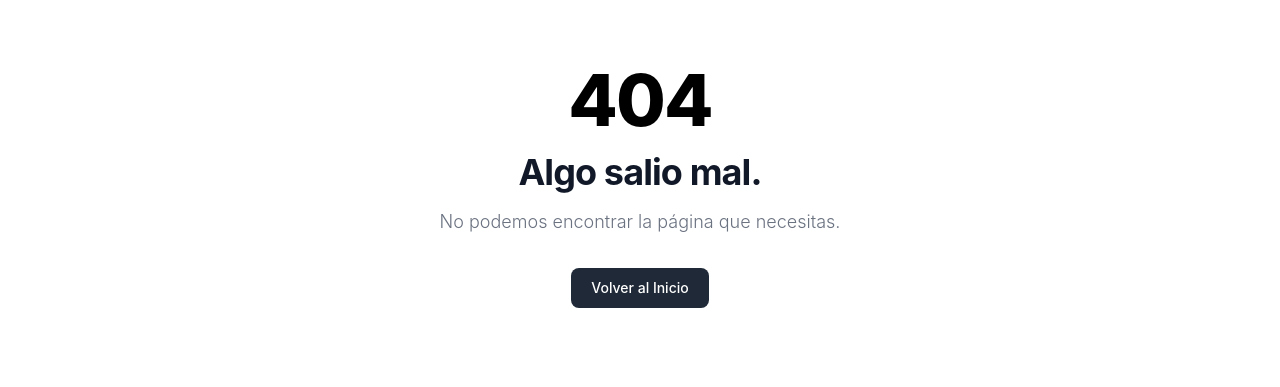
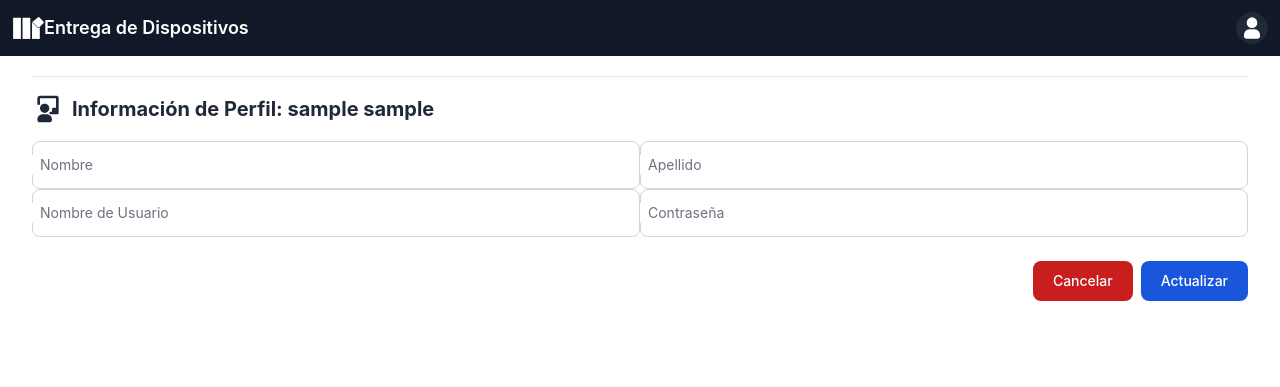
Before and after one commit to nlh-dev/ssmr-device-control-web, a PHP site: page /php/updateUsers/1/ in a window 1280 px wide. Shown: the top 387 px of the page. Run offline with PHP 8.4, Linux system fonts and the light colour scheme; the visitor is signed in with stand-in values (Sample User, id 1); some libraries are stand-ins or nearby versions.

Commit message:
delete users button working, update profile and users form initialized, must finish

```diff
--- a/app/controllers/viewsController.php
+++ b/app/controllers/viewsController.php
@@ -8,7 +8,6 @@
 
         public function obtainViews($views){
 
-
             if ($views != "") {
                 $response = $this -> obtainViewsModel($views);
             } else {
--- a/app/models/viewsModel.php
+++ b/app/models/viewsModel.php
@@ -9,7 +9,16 @@
     protected function obtainViewsModel($views)
     {
 
-        $viewsList = ["home", "controlPanel", "controlStorage", "users", "addControl", "addUsers", "logout"];
+        $viewsList = [
+        "home",
+        "logout",
+        "controlPanel",
+        "controlStorage",
+        "addControl",
+        "users",
+        "addUsers",
+        "updateUsers",
+        ];
 
         if (in_array($views, $viewsList)){
             if (is_file("./app/views/content/".$views."-view.php")) {
--- /dev/null
+++ b/app/views/content/updateUsers-view.php
@@ -0,0 +1,84 @@
+<div class="p-4 sm:ml-64">
+    <div class="p-4 mt-14">
+        <?php
+
+        $userID = $instanceLogin->cleanRequest($url[1]);
+
+        if ($userID == $_SESSION['ID']) {
+            include "./app/views/includes/components/breadcrumbProfile.php";
+        } else {
+            include "./app/views/includes/components/breadcrumbUsers.php";
+        } ?>
+
+        <hr class="my-4">
+        <!-- BREADCRUMB ENDS -->
+
+        <?php
+        $userdata = $instanceLogin->selectData("Unique", "users", "user_ID", $userID);
+
+        if ($userdata -> rowCount() == 1) { ?>
+
+            <form action="<?= APPURL ?>app/ajax/userAjax.php" class="AjaxForm" method="POST" autocomplete="off">
+
+                <input type="hidden" name="userModule" id="userModule" value="updateUser">
+
+                <div class="mb-4 flex items-center justify-between">
+                    <div class="flex items-center">
+                        <svg class="w-8 h-8 text-gray-800 mr-2" aria-hidden="true" xmlns="http://www.w3.org/2000/svg" width="24" height="24" fill="currentColor" viewBox="0 0 24 24">
+                            <path d="M6 2c-1.10457 0-2 .89543-2 2v4c0 .55228.44772 1 1 1s1-.44772 1-1V4h12v7h-2c-.5523 0-1 .4477-1 1v2h-1c-.5523 0-1 .4477-1 1s.4477 1 1 1h5c.5523 0 1-.4477 1-1V3.85714C20 2.98529 19.3667 2 18.268 2H6Z" />
+                            <path d="M6 11.5C6 9.567 7.567 8 9.5 8S13 9.567 13 11.5 11.433 15 9.5 15 6 13.433 6 11.5ZM4 20c0-2.2091 1.79086-4 4-4h3c2.2091 0 4 1.7909 4 4 0 1.1046-.8954 2-2 2H6c-1.10457 0-2-.8954-2-2Z" />
+                        </svg>
+                        <?php if ($userID == $_SESSION['ID']) { ?>
+                            <h1 class="text-strong text-xl font-bold text-gray-800">
+                                Información de Perfil:
+                                <?= $_SESSION['firstName'] ?>
+                                <?= $_SESSION['lastName'] ?>
+                            </h1>
+                        <?php } else {  ?>
+                            <h1 class="text-strong text-xl font-bold text-gray-800">
+                                Información de Usuario
+                            </h1>
+                        <?php } ?>
+                    </div>
+                </div>
+
+
+
+                <div class="grid mb-6 sm:grid-cols-1 lg:grid-cols-2 xl:grid-cols-3 gap-5">
+                    <div class="relative">
+                        <input type="text" id="firstName" name="firstName" class="block px-2.5 pb-2.5 pt-4 w-full text-sm text-gray-900 bg-transparent rounded-lg border-1 border-gray-300 appearance-none dark:text-white focus:outline-none focus:ring-0 focus:border-blue-600 peer" placeholder="" />
+                        <label class="absolute text-sm text-gray-500 dark:text-gray-400 duration-300 transform -translate-y-4 scale-75 top-2 z-10 origin-[0] bg-white px-2 peer-focus:px-2 peer-focus:text-blue-600 peer-focus:dark:text-blue-500 peer-placeholder-shown:scale-100 peer-placeholder-shown:-translate-y-1/2 peer-placeholder-shown:top-1/2 peer-focus:top-2 peer-focus:scale-75 peer-focus:-translate-y-4 rtl:peer-focus:translate-x-1/4 rtl:peer-focus:left-auto start-1">Nombre</label>
+                    </div>
+
+                    <div class="relative">
+                        <input type="text" id="lastName" name="lastName" class="block px-2.5 pb-2.5 pt-4 w-full text-sm text-gray-900 bg-transparent rounded-lg border-1 border-gray-300 appearance-none dark:text-white focus:outline-none focus:ring-0 focus:border-blue-600 peer" placeholder=" " />
+                        <label class="absolute text-sm text-gray-500 dark:text-gray-400 duration-300 transform -translate-y-4 scale-75 top-2 z-10 origin-[0] bg-white px-2 peer-focus:px-2 peer-focus:text-blue-600 peer-focus:dark:text-blue-500 peer-placeholder-shown:scale-100 peer-placeholder-shown:-translate-y-1/2 peer-placeholder-shown:top-1/2 peer-focus:top-2 peer-focus:scale-75 peer-focus:-translate-y-4 rtl:peer-focus:translate-x-1/4 rtl:peer-focus:left-auto start-1">Apellido</label>
+                    </div>
+
+                    <div class="relative">
+                        <input type="text" id="userName" name="userName" class="block px-2.5 pb-2.5 pt-4 w-full text-sm text-gray-900 bg-transparent rounded-lg border-1 border-gray-300 appearance-none dark:text-white focus:outline-none focus:ring-0 focus:border-blue-600 peer" placeholder=" " />
+                        <label class="absolute text-sm text-gray-500 dark:text-gray-400 duration-300 transform -translate-y-4 scale-75 top-2 z-10 origin-[0] bg-white px-2 peer-focus:px-2 peer-focus:text-blue-600 peer-focus:dark:text-blue-500 peer-placeholder-shown:scale-100 peer-placeholder-shown:-translate-y-1/2 peer-placeholder-shown:top-1/2 peer-focus:top-2 peer-focus:scale-75 peer-focus:-translate-y-4 rtl:peer-focus:translate-x-1/4 rtl:peer-focus:left-auto start-1">Nombre de Usuario</label>
+                    </div>
+
+                    <div class="relative">
+                        <input type="text" id="userPassword" name="userPassword" class="block px-2.5 pb-2.5 pt-4 w-full text-sm text-gray-900 bg-transparent rounded-lg border-1 border-gray-300 appearance-none dark:text-white focus:outline-none focus:ring-0 focus:border-blue-600 peer" placeholder=" " />
+                        <label class="absolute text-sm text-gray-500 dark:text-gray-400 duration-300 transform -translate-y-4 scale-75 top-2 z-10 origin-[0] bg-white px-2 peer-focus:px-2 peer-focus:text-blue-600 peer-focus:dark:text-blue-500 peer-placeholder-shown:scale-100 peer-placeholder-shown:-translate-y-1/2 peer-placeholder-shown:top-1/2 peer-focus:top-2 peer-focus:scale-75 peer-focus:-translate-y-4 rtl:peer-focus:translate-x-1/4 rtl:peer-focus:left-auto start-1">Contraseña</label>
+                    </div>
+                </div>
+
+                <div class="flex justify-end items-center sm:col-span-1 lg:col-span-2 xl:col-span-3">
+                    <div class="mr-2">
+                        <?php include "./app/views/includes/components/buttonBack.php"; ?>
+                    </div>
+                    <div>
+                        <button type="submit" id="submitButton" name="submitButton" class="sm:mb-2 text-white bg-blue-700 hover:bg-blue-800 focus:ring-4 focus:outline-none focus:ring-blue-300 font-medium rounded-lg text-sm w-full sm:w-auto px-5 py-2.5 text-center">
+                            Actualizar
+                        </button>
+                    </div>
+                </div>
+            </form>
+        <?php } else { ?>
+
+        <?php } ?>
+    </div>
+</div>
--- a/app/views/content/userUpdate-view.php
+++ /dev/null
@@ -1 +0,0 @@
-THIS IS USER UPDATE
--- /dev/null
+++ b/app/views/includes/components/breadcrumbProfile.php
@@ -0,0 +1,20 @@
+<nav class="flex" aria-label="Breadcrumb">
+                    <ol class="inline-flex items-center space-x-1 md:space-x-2 rtl:space-x-reverse">
+                        <li class="inline-flex items-center">
+                            <a href="<?= APPURL ?>home/" class="inline-flex items-center text-lg font-medium text-gray-700 hover:text-blue-600 dark:text-gray-400 dark:hover:text-white">
+                                <svg class="w-5 h-5 me-2.5" aria-hidden="true" xmlns="http://www.w3.org/2000/svg" fill="currentColor" viewBox="0 0 20 20">
+                                    <path d="m19.707 9.293-2-2-7-7a1 1 0 0 0-1.414 0l-7 7-2 2a1 1 0 0 0 1.414 1.414L2 10.414V18a2 2 0 0 0 2 2h3a1 1 0 0 0 1-1v-4a1 1 0 0 1 1-1h2a1 1 0 0 1 1 1v4a1 1 0 0 0 1 1h3a2 2 0 0 0 2-2v-7.586l.293.293a1 1 0 0 0 1.414-1.414Z" />
+                                </svg>
+                                Inicio
+                            </a>
+                        </li>
+                        <li>
+                            <div class="flex items-center">
+                                <svg class="rtl:rotate-180 w-5 h-5 text-gray-400 mx-1" aria-hidden="true" xmlns="http://www.w3.org/2000/svg" fill="none" viewBox="0 0 6 10">
+                                    <path stroke="currentColor" stroke-linecap="round" stroke-linejoin="round" stroke-width="2" d="m1 9 4-4-4-4" />
+                                </svg>
+                                <a href="#" class="ms-1 text-lg font-medium text-gray-700 hover:text-blue-600 md:ms-2 dark:text-gray-400 dark:hover:text-white">Actualizar Perfil</a>
+                            </div>
+                        </li>
+                    </ol>
+                </nav>
--- /dev/null
+++ b/app/views/includes/components/buttonBack.php
@@ -0,0 +1,10 @@
+<button class="buttonBack sm:mb-2 text-white bg-red-700 hover:bg-red-800 focus:ring-4 focus:outline-none focus:ring-red-300 font-medium rounded-lg text-sm w-full sm:w-auto px-5 py-2.5 text-center">Cancelar</button>
+
+<script type="text/javascript">
+    let buttonBack = document.querySelector(".buttonBack");
+
+    buttonBack.addEventListener('click', function(e) {
+        e.preventDefault();
+        window.history.back();
+    });
+</script>
--- a/app/views/includes/script.php
+++ b/app/views/includes/script.php
@@ -2,5 +2,5 @@
 <script src="https://cdn.jsdelivr.net/npm/flowbite@2.5.2/dist/flowbite.min.js"></script>
 
 <!-- APPURL IMPORTS -->
+<script src="<?= APPURL?>app/views/js/mainFunction.js"></script>
 <script src="<?= APPURL?>app/views/js/ajax.js"></script>
-<script src="<?= APPURL?>app/views/js/mainFunction.js"></script>
--- a/app/views/js/mainFunction.js
+++ b/app/views/js/mainFunction.js
@@ -1,4 +1,4 @@
-function ToggleSwitchPassword(){
-    let password = document.getElementById("loginPassword");
-    password.type = password.type === "password" ? "text" : "password";
+function ToggleSwitchPassword() {
+  let password = document.getElementById("loginPassword");
+  password.type = password.type === "password" ? "text" : "password";
 }
--- a/app/views/layouts/sidebar.php
+++ b/app/views/layouts/sidebar.php
@@ -33,8 +33,12 @@
                         </div>
                         <ul class="py-1" role="none">
                             <li>
+                                <a href="<?= APPURL?>updateUsers/<?= $_SESSION['ID']?>/" class="block px-4 py-2 text-sm text-gray-700 hover:bg-gray-100 dark:text-gray-300 dark:hover:bg-gray-600 dark:hover:text-white" role="menuitem">Perfil</a>
+                            </li>
+                            <li>
                                 <a href="<?= APPURL ?>logout/" id="logoutButton" class="block px-4 py-2 text-sm text-gray-700 hover:bg-gray-100 dark:text-gray-300 dark:hover:bg-gray-600 dark:hover:text-white" role="menuitem">Cerrar Sesión</a>
                             </li>
+
                         </ul>
                     </div>
                 </div>
@@ -75,7 +79,7 @@
                 </div>
             </li>
             <?php if ($_SESSION['ID'] == 1) { ?>
-            <li>
+                <li>
                     <hr>
                     <div class="mt-3">
                         <a href="<?= APPURL ?>users/" class="flex items-center p-2 rounded-lg text-white hover:bg-gray-700 group">
@@ -85,8 +89,8 @@
 
                             <span class="ms-3">Usuarios</span>
                         </a>
-                </div>
-            </li>
+                    </div>
+                </li>
             <?php } ?>
         </ul>
     </div>
```
Also changed, not shown: app/ajax/userAjax.php (+8 -0 lines), app/controllers/userController.php (+57 -6 lines), app/views/content/addUsers-view.php (+0 -10 lines), app/views/content/home-view.php (+0 -7 lines), app/views/includes/components/breadcrumbUsers.php (added, +28 -0 lines).
